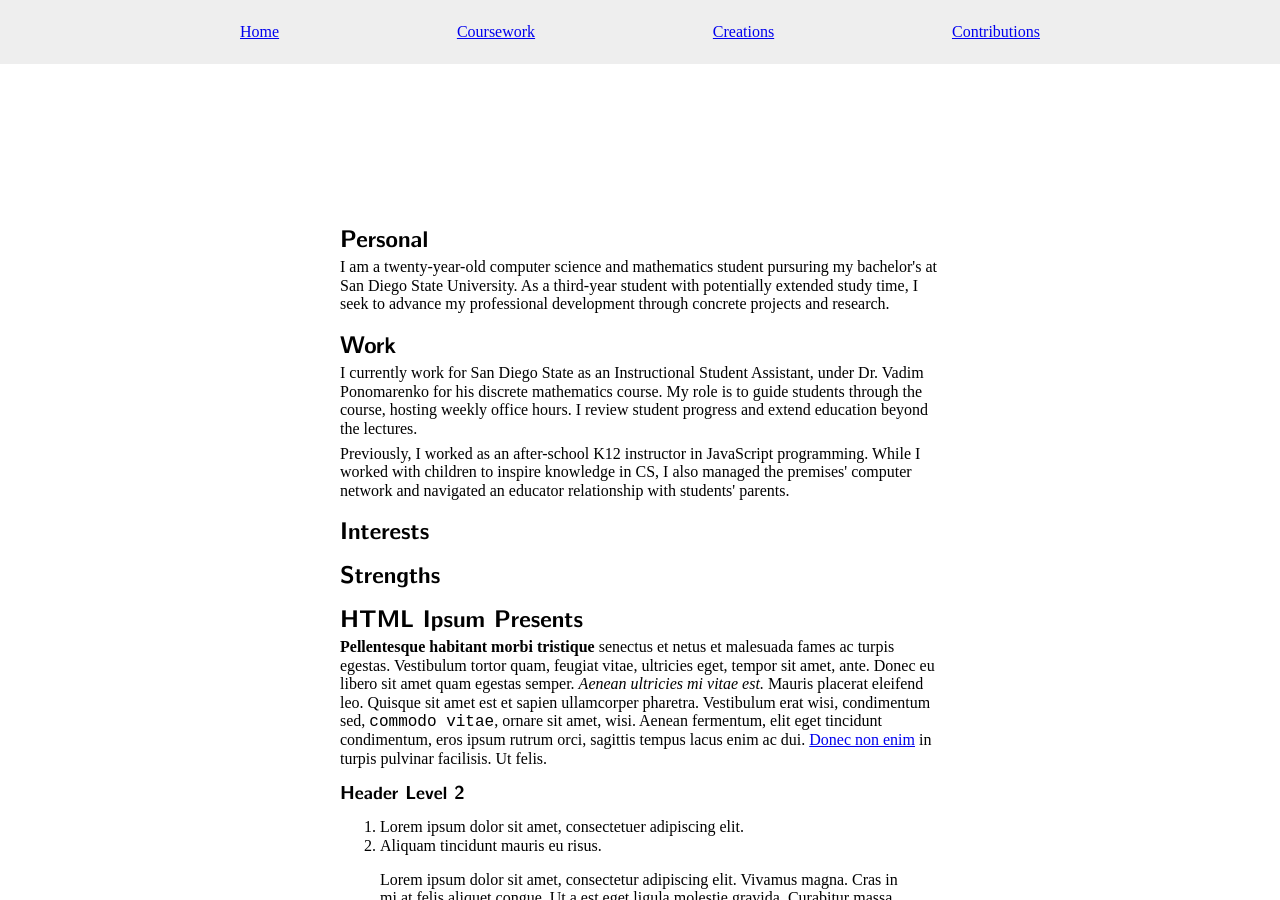
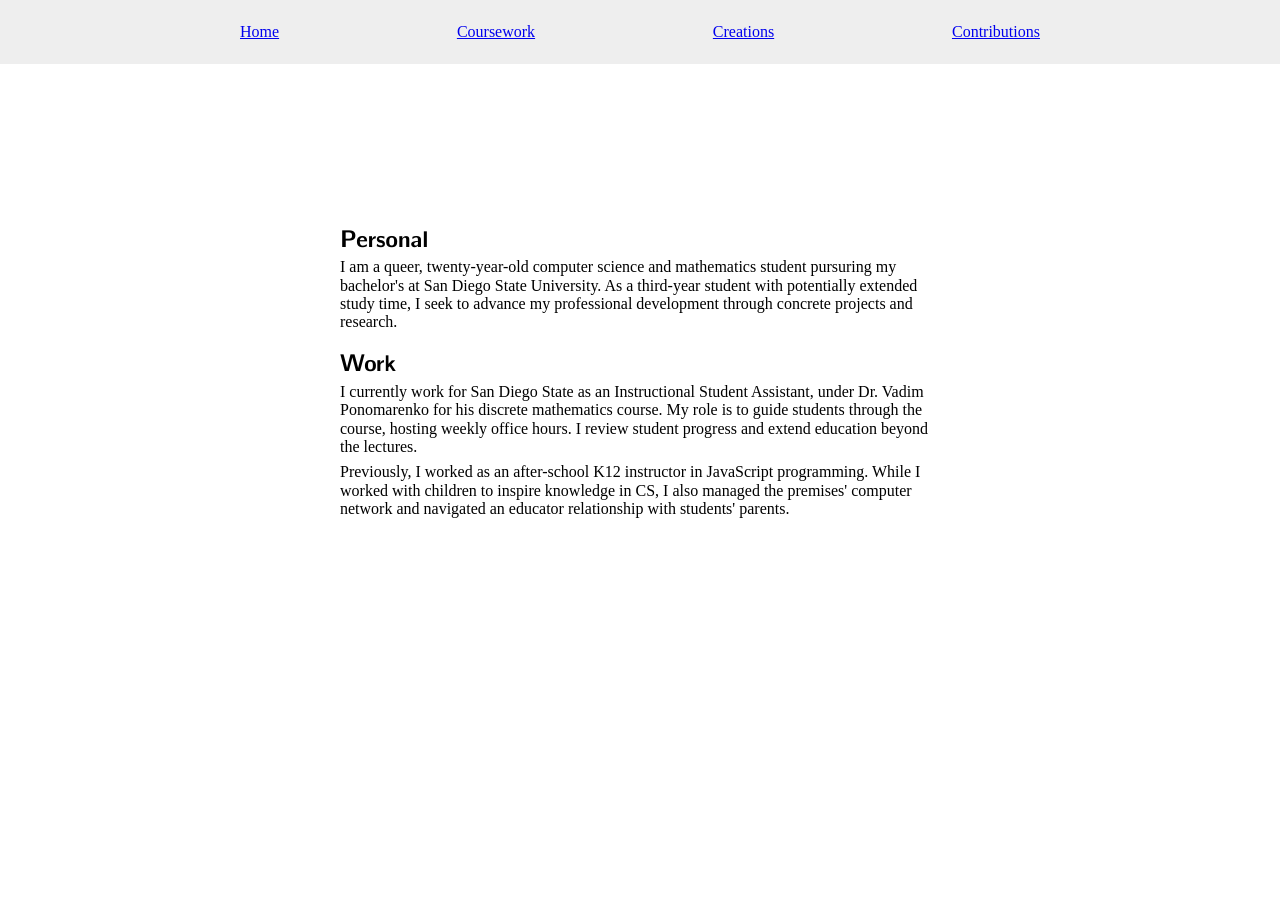
Before and after one commit to nullobsi/personal-website, a Jekyll site: the page built from index.html, in a window 1280 px wide and 900 px high, scrolled down 598 px. Built offline with Jekyll 4.4.1, drawn with Linux system fonts in a browser that asks for light colours; some web fonts are replaced; after the commit the page ends 1156 px from its top, so only the background shows below that; some of the changed text lies outside the part shown.

Commit message:
Initial product

```diff
--- a/_sass/main.scss
+++ b/_sass/main.scss
@@ -108,6 +108,12 @@
   margin: 1em 0;
 }
 
+.sidecontentview {
+  width: 100%;
+  display: block;
+  margin: 1em 0;
+}
+
 .presview {
   width: 100%;
   aspect-ratio: 4/3;
--- a/creations.html
+++ b/creations.html
@@ -3,9 +3,9 @@
 title: Creations
 ---
 <article>
-	<h1>Notable creations</h1>
+	<h1>Personal creations</h1>
 	<p>
-		Here are some projects I've made personally.
+	Here are some projects I've made personally.
 	</p>
 <p xmlns:cc="http://creativecommons.org/ns#" >Unless otherwise stated,
 this work is licensed under <a
--- a/index.html
+++ b/index.html
@@ -12,7 +12,7 @@
 <article>
 <h1>Personal</h1>
 <p>
-	I am a twenty-year-old computer science and mathematics student
+	I am a queer, twenty-year-old computer science and mathematics student
 	pursuring my bachelor's at San Diego State University. As a
 	third-year student with potentially extended study time, I seek to
 	advance my professional development through concrete projects and
@@ -34,7 +34,7 @@
 	an educator relationship with students' parents.
 </p>
 
-<h1>Interests</h1>
+<!--<h1>Interests</h1>
 <p>
 
 </p>
@@ -42,37 +42,6 @@
 <h1>Strengths</h1>
 <p>
 
-</p>
+</p>-->
 
-<h1>HTML Ipsum Presents</h1>
-
-				<p><strong>Pellentesque habitant morbi tristique</strong> senectus et netus et malesuada fames ac turpis egestas. Vestibulum tortor quam, feugiat vitae, ultricies eget, tempor sit amet, ante. Donec eu libero sit amet quam egestas semper. <em>Aenean ultricies mi vitae est.</em> Mauris placerat eleifend leo. Quisque sit amet est et sapien ullamcorper pharetra. Vestibulum erat wisi, condimentum sed, <code>commodo vitae</code>, ornare sit amet, wisi. Aenean fermentum, elit eget tincidunt condimentum, eros ipsum rutrum orci, sagittis tempus lacus enim ac dui. <a href="#">Donec non enim</a> in turpis pulvinar facilisis. Ut felis.</p>
-
-				<h2>Header Level 2</h2>
-
-				<ol>
-				   <li>Lorem ipsum dolor sit amet, consectetuer adipiscing elit.</li>
-				   <li>Aliquam tincidunt mauris eu risus.</li>
-				</ol>
-
-				<blockquote><p>Lorem ipsum dolor sit amet, consectetur adipiscing elit. Vivamus magna. Cras in mi at felis aliquet congue. Ut a est eget ligula molestie gravida. Curabitur massa. Donec eleifend, libero at sagittis mollis, tellus est malesuada tellus, at luctus turpis elit sit amet quam. Vivamus pretium ornare est.</p></blockquote>
-
-				<h3>Header Level 3</h3>
-				<p>Hello!!</p>
-				<p>here is another paragraph<p>
-				<h3>Another H3</h3>
-				<p>Woah...</p>
-
-				<ul>
-				   <li>Lorem ipsum dolor sit amet, consectetuer adipiscing elit.</li>
-				   <li>Aliquam tincidunt mauris eu risus.</li>
-				</ul>
-
-<pre><code>
-#header h1 a {
-  display: block;
-  width: 300px;
-  height: 80px;
-}
-</code></pre>
 </article>
```
Also changed, not shown: contributions.html (added, +28 -0 lines), assets/contrib/cantata.png (added).
